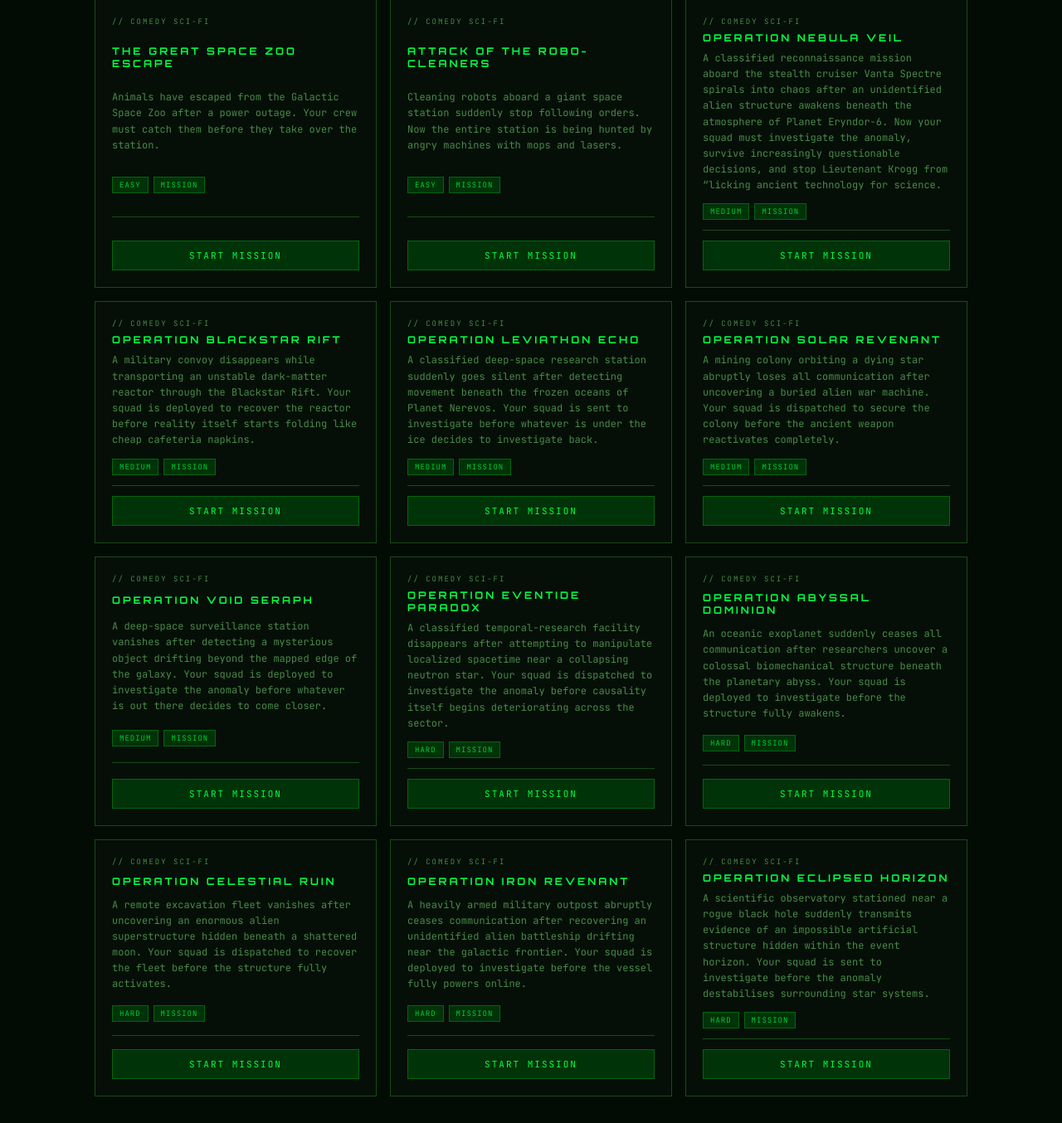
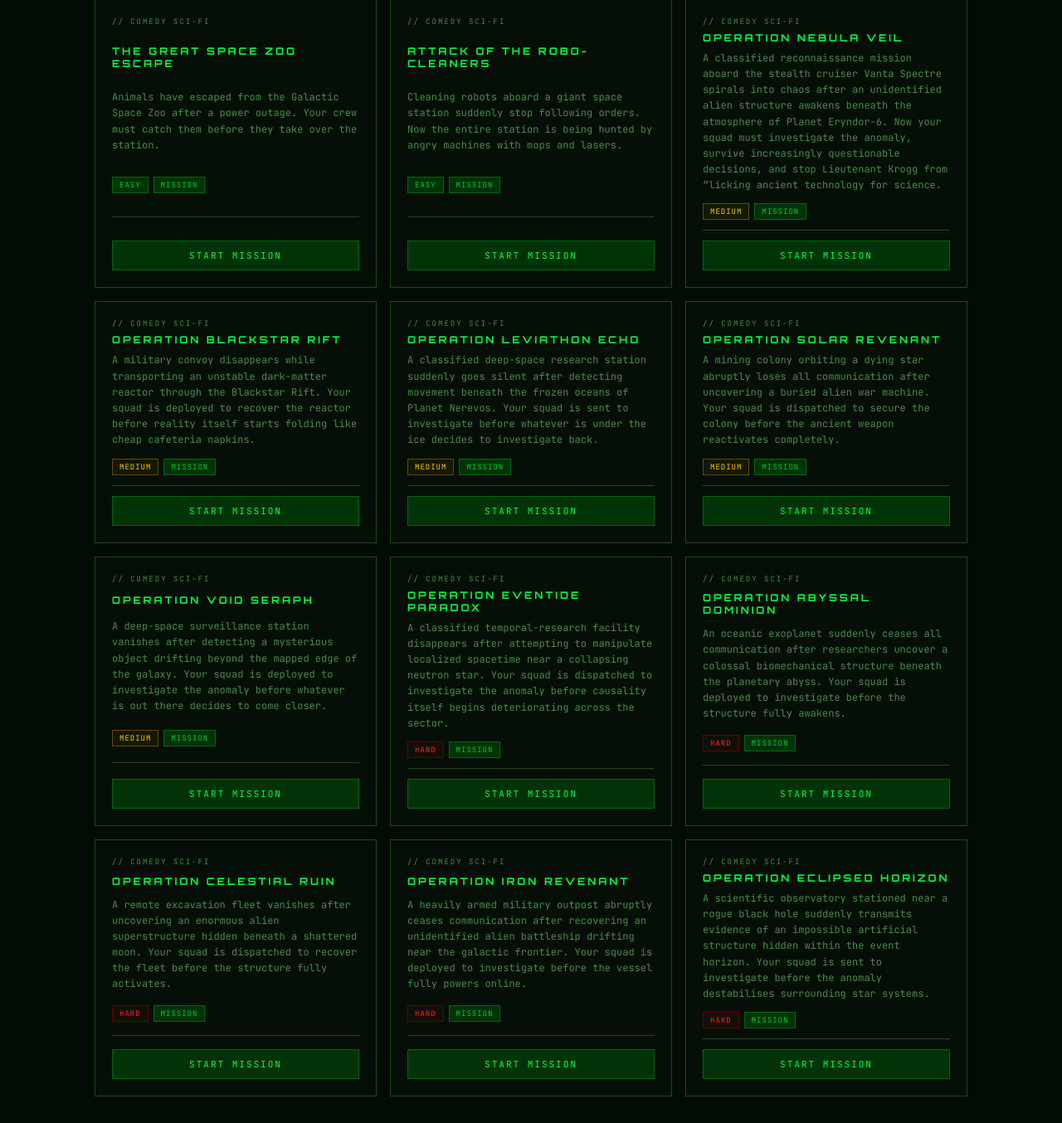
Before and after one commit to taleenaw/xenotype, a Flask app: page /missions in a window 1280 px wide. Shown: the part 558-1912 px from the top of the page at 83% size. Run offline with Flask 3, Linux system fonts and the light colour scheme.

Commit message:
Changed the difficulty button on each mission to suit the difficulty

```diff
--- a/app/templates/Missions.html
+++ b/app/templates/Missions.html
@@ -342,7 +342,7 @@ block content %}
       stop Lieutenant Krogg from “licking ancient technology for science.
     </p>
     <div style="display: flex; gap: 6px; margin-bottom: 12px">
-      <span class="tag tag-diff-easy">Medium</span
+      <span class="tag tag-diff-medium">Medium</span
       ><span
         class="tag"
         style="
@@ -397,7 +397,7 @@ block content %}
       reactor before reality itself starts folding like cheap cafeteria napkins.
     </p>
     <div style="display: flex; gap: 6px; margin-bottom: 12px">
-      <span class="tag tag-diff-easy">Medium</span
+      <span class="tag tag-diff-medium">Medium</span
       ><span
         class="tag"
         style="
@@ -453,7 +453,7 @@ block content %}
       investigate back.
     </p>
     <div style="display: flex; gap: 6px; margin-bottom: 12px">
-      <span class="tag tag-diff-easy">Medium</span
+      <span class="tag tag-diff-medium">Medium</span
       ><span
         class="tag"
         style="
@@ -508,7 +508,7 @@ block content %}
       secure the colony before the ancient weapon reactivates completely.
     </p>
     <div style="display: flex; gap: 6px; margin-bottom: 12px">
-      <span class="tag tag-diff-easy">Medium</span
+      <span class="tag tag-diff-medium">Medium</span
       ><span
         class="tag"
         style="
@@ -562,7 +562,7 @@ block content %}
       to come closer.
     </p>
     <div style="display: flex; gap: 6px; margin-bottom: 12px">
-      <span class="tag tag-diff-easy">Medium</span
+      <span class="tag tag-diff-medium">Medium</span
       ><span
         class="tag"
         style="
@@ -618,7 +618,7 @@ block content %}
       deteriorating across the sector.
     </p>
     <div style="display: flex; gap: 6px; margin-bottom: 12px">
-      <span class="tag tag-diff-easy">Hard</span
+      <span class="tag tag-diff-hard">Hard</span
       ><span
         class="tag"
         style="
@@ -673,7 +673,7 @@ block content %}
       Your squad is deployed to investigate before the structure fully awakens.
     </p>
     <div style="display: flex; gap: 6px; margin-bottom: 12px">
-      <span class="tag tag-diff-easy">Hard</span
+      <span class="tag tag-diff-hard">Hard</span
       ><span
         class="tag"
         style="
@@ -728,7 +728,7 @@ block content %}
       to recover the fleet before the structure fully activates.
     </p>
     <div style="display: flex; gap: 6px; margin-bottom: 12px">
-      <span class="tag tag-diff-easy">Hard</span
+      <span class="tag tag-diff-hard">Hard</span
       ><span
         class="tag"
         style="
@@ -782,7 +782,7 @@ block content %}
       powers online.
     </p>
     <div style="display: flex; gap: 6px; margin-bottom: 12px">
-      <span class="tag tag-diff-easy">Hard</span
+      <span class="tag tag-diff-hard">Hard</span
       ><span
         class="tag"
         style="
@@ -838,7 +838,7 @@ block content %}
       destabilises surrounding star systems.
     </p>
     <div style="display: flex; gap: 6px; margin-bottom: 12px">
-      <span class="tag tag-diff-easy">Hard</span
+      <span class="tag tag-diff-hard">Hard</span
       ><span
         class="tag"
         style="
```
